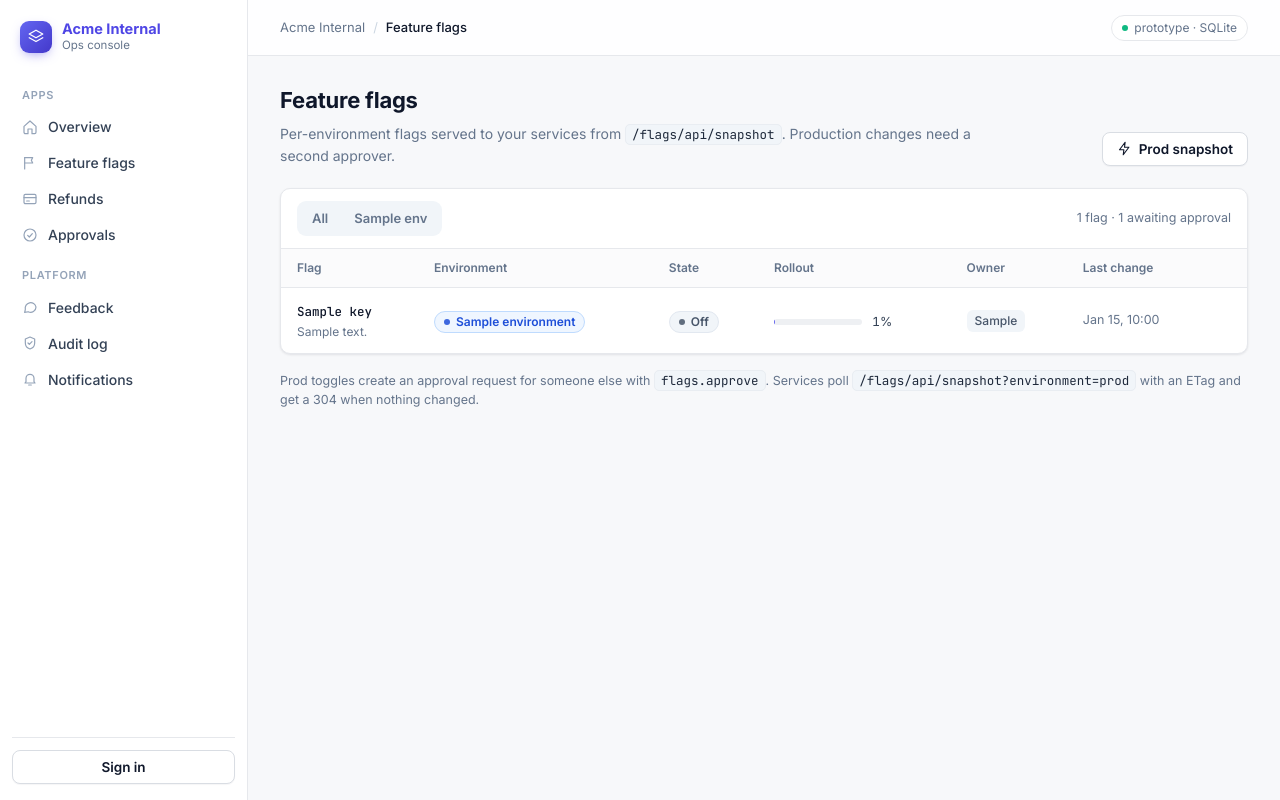
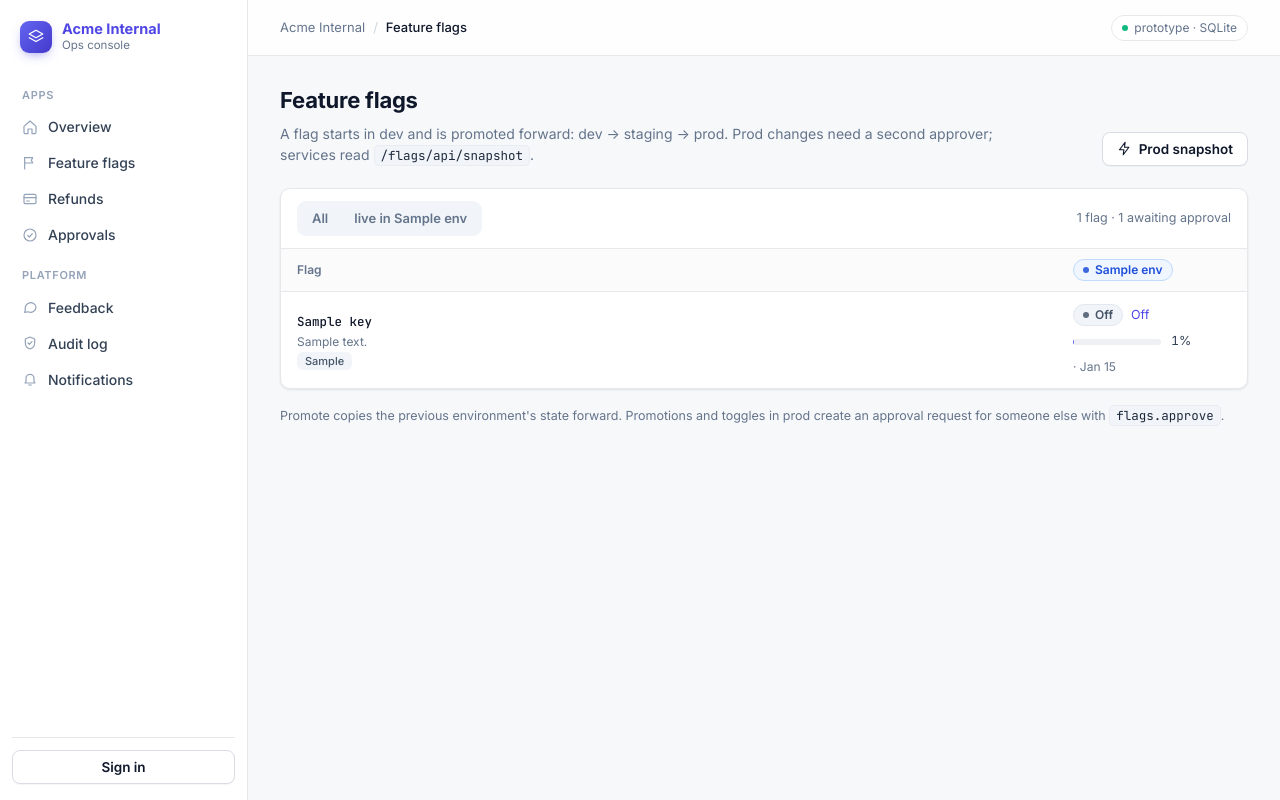
Before and after one commit to Nicolasara/powerapps-devin-poc, a Python web app: template app/templates/flags/list.html in a window 1280 px wide. Run offline with Jinja, Linux system fonts and the light colour scheme; the template is opened without the code that fills it: most values are stand-ins (such as "Sample title", 1, 10 or a date in 2020).

Commit message:
Flags as a promotion pipeline: one row per key, dev → staging → prod, Promote action
- service.by_key/promote/create_key; POST /flags/promote
- New flags start in dev and dark in later envs
- Detail page shows the key's pipeline position

Co-Authored-By: Devin AI <158243242+devin-ai-integration[bot]@users.noreply.github.com>

```diff
--- a/app/templates/flags/list.html
+++ b/app/templates/flags/list.html
@@ -5,7 +5,7 @@
 {% block crumbs %}<span class="sep">/</span><span class="cur">Feature flags</span>{% endblock %}
 {% block content %}
 <div class="ph">
-  <div><h1>Feature flags</h1><p>Per-environment flags served to your services from <code>/flags/api/snapshot</code>. Production changes need a second approver.</p></div>
+  <div><h1>Feature flags</h1><p>A flag starts in dev and is promoted forward: dev → staging → prod. Prod changes need a second approver; services read <code>/flags/api/snapshot</code>.</p></div>
   <div class="actions">
     <a class="btn" href="/flags/api/snapshot?environment=prod" target="_blank" rel="noopener">{{ icon("zap") }} Prod snapshot</a>
     {% if 'flags.write' in perms %}<a class="btn btn-primary" href="/flags/new">{{ icon("plus") }} New flag</a>{% endif %}
@@ -16,32 +16,76 @@
   <div class="toolbar">
     <div class="seg">
       <a href="/flags" class="{{ 'on' if not environment }}">All</a>
-      {% for env in environments %}<a href="/flags?environment={{ env }}" class="{{ 'on' if environment == env }}">{{ env }}</a>{% endfor %}
+      {% for env in environments %}<a href="/flags?environment={{ env }}" class="{{ 'on' if environment == env }}">live in {{ env }}</a>{% endfor %}
     </div>
-    <span class="small muted">{{ flags | length }} flag{{ '' if flags | length == 1 else 's' }}{% if pending %} · {{ pending | length }} awaiting approval{% endif %}</span>
+    <span class="small muted">{{ rows | length }} flag{{ '' if rows | length == 1 else 's' }}{% if pending %} · {{ pending | length }} awaiting approval{% endif %}</span>
   </div>
   <div class="card-b">
-  {% if flags %}
-  <table class="table">
+  {% if rows %}
+  <table class="table pipeline">
     <thead>
-      <tr><th>Flag</th><th>Environment</th><th>State</th><th>Rollout</th><th>Owner</th><th>Last change</th><th class="right">{% if 'flags.write' in perms %}Toggle{% endif %}</th></tr>
+      <tr>
+        <th>Flag</th>
+        {% for env in environments %}<th class="envcol">{{ env_badge(env) }}</th>{% if not loop.last %}<th class="arrow"></th>{% endif %}{% endfor %}
+      </tr>
     </thead>
     <tbody>
-      {% for flag in flags %}
+      {% for row in rows %}
+      {% set first = row.envs[environments[0]] or (row.envs.values() | select | first) %}
       <tr>
-        <td><a class="primary-cell" href="/flags/{{ flag.id }}" style="color:var(--text)"><span class="mono">{{ flag.key }}</span></a>{% if flag.description %}<div class="sub">{{ flag.description }}</div>{% endif %}</td>
-        <td>{{ env_badge(flag.environment) }}</td>
-        <td>{{ state_badge(flag) }} {% if pending.get(flag.id) %}<span class="badge badge-amber">Pending</span>{% endif %}</td>
-        <td>{{ rollout_bar(flag.rollout_percent) }}</td>
-        <td><span class="tag">{{ flag.owner_team or '—' }}</span></td>
-        <td class="small muted nowrap">{{ flag.updated_at.strftime('%b %d, %H:%M') if flag.updated_at else '' }}<div class="sub">{{ (flag.updated_by_email or '').split('@')[0] }}</div></td>
-        <td class="right nowrap">{% if 'flags.write' in perms %}{{ switch(flag, pending.get(flag.id)) }}{% endif %}</td>
+        <td>
+          <a class="primary-cell" href="/flags/{{ first.id }}" style="color:var(--text)"><span class="mono">{{ row.key }}</span></a>
+          {% if row.description %}<div class="sub">{{ row.description }}</div>{% endif %}
+          <div class="sub"><span class="tag" style="height:18px;font-size:11px">{{ row.owner_team or '—' }}</span></div>
+        </td>
+        {% for env in environments %}
+          {% set f = row.envs[env] %}
+          <td class="envcol">
+            {% if f %}
+            <div class="envcell">
+              <div class="envtop">
+                {% if 'flags.write' in perms %}{{ switch(f, pending.get(f.id)) }}{% else %}{{ state_badge(f) }}{% endif %}
+                <a class="small" href="/flags/{{ f.id }}">{{ 'On' if f.enabled else 'Off' }}</a>
+                {% if pending.get(f.id) %}<span class="badge badge-amber">Pending</span>{% endif %}
+              </div>
+              {{ rollout_bar(f.rollout_percent) }}
+              <div class="sub">{{ (f.updated_by_email or '').split('@')[0] }} · {{ f.updated_at.strftime('%b %d') if f.updated_at else '' }}</div>
+            </div>
+            {% else %}
+            <div class="envcell faint small">not yet in {{ env }}</div>
+            {% endif %}
+          </td>
+          {% if not loop.last %}
+          {% set nxt = environments[loop.index] %}
+          {% set tgt = row.envs[nxt] %}
+          <td class="arrow">
+            {% if 'flags.write' in perms and f and (not tgt or tgt.state() != f.state()) and not (tgt and pending.get(tgt.id)) %}
+            <form class="inline" method="post" action="/flags/promote">
+              <input type="hidden" name="key" value="{{ row.key }}"><input type="hidden" name="to_env" value="{{ nxt }}">
+              <button class="btn btn-sm promote" type="submit" title="Copy {{ env }} state ({{ 'ON' if f.enabled else 'OFF' }}, {{ f.rollout_percent }}%) to {{ nxt }}{% if nxt == 'prod' %} (needs approval){% endif %}">Promote {{ icon("arrow-right") }}</button>
+            </form>
+            {% else %}
+            <span class="faint">{{ icon("chevron-right") }}</span>
+            {% endif %}
+          </td>
+          {% endif %}
+        {% endfor %}
       </tr>
       {% endfor %}
     </tbody>
   </table>
-  {% else %}{{ empty("No flags" ~ (" in " ~ environment if environment else ""), "Create one to get started.", "flag") }}{% endif %}
+  {% else %}{{ empty("No flags" ~ (" live in " ~ environment if environment else ""), "Create one to get started.", "flag") }}{% endif %}
   </div>
 </div>
-<p class="small muted">Prod toggles create an approval request for someone else with <code>flags.approve</code>. Services poll <code>/flags/api/snapshot?environment=prod</code> with an ETag and get a 304 when nothing changed.</p>
+<p class="small muted">Promote copies the previous environment's state forward. Promotions and toggles in prod create an approval request for someone else with <code>flags.approve</code>.</p>
 {% endblock %}
+{% block head %}
+<style>
+.pipeline th.envcol,.pipeline td.envcol{width:190px}
+.pipeline th.arrow,.pipeline td.arrow{width:110px;text-align:center;padding-left:4px;padding-right:4px}
+.envcell{display:grid;gap:6px}
+.envtop{display:flex;align-items:center;gap:8px}
+.btn.promote{color:var(--accent-2);border-color:#c7d2fe;background:var(--accent-soft)}
+.btn.promote:hover{background:#e0e7ff}
+</style>
+{% endblock %}
```
Also changed, not shown: app/apps/flags/routes.py (+26 -9 lines), app/apps/flags/service.py (+47 -0 lines), app/templates/flags/detail.html (+8 -0 lines), app/templates/flags/new.html (+4 -8 lines), tests/test_flags.py (+39 -0 lines), README.md.
